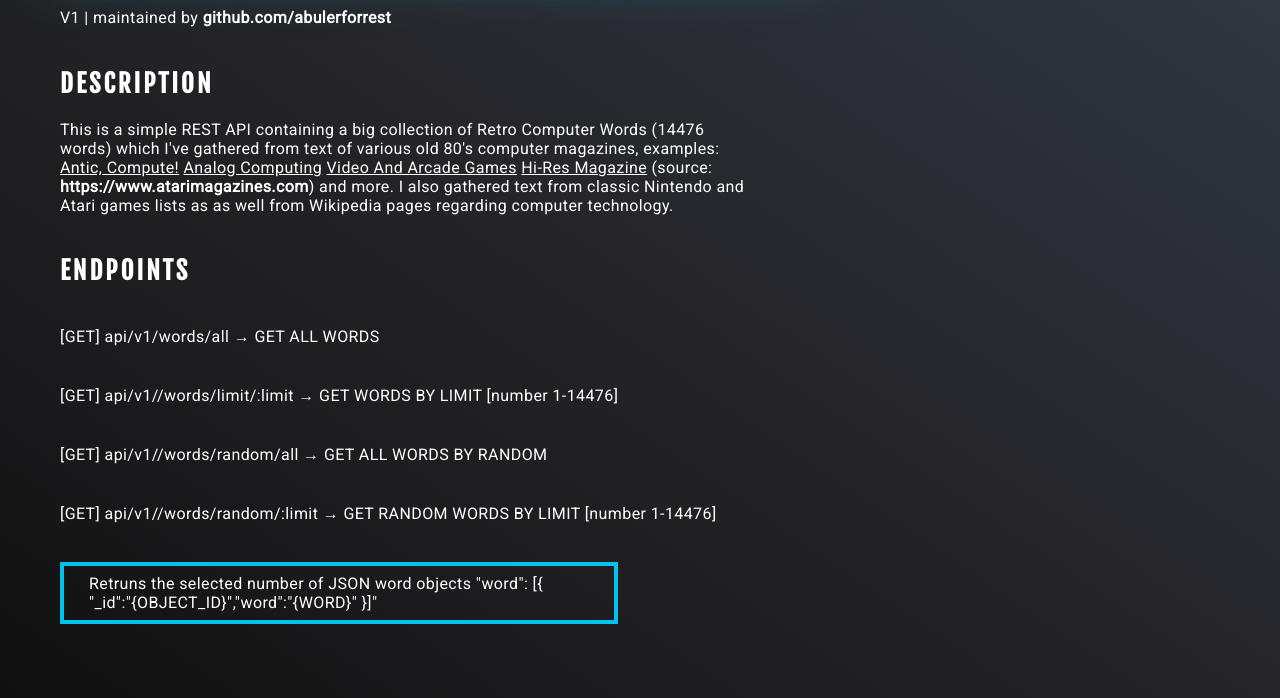
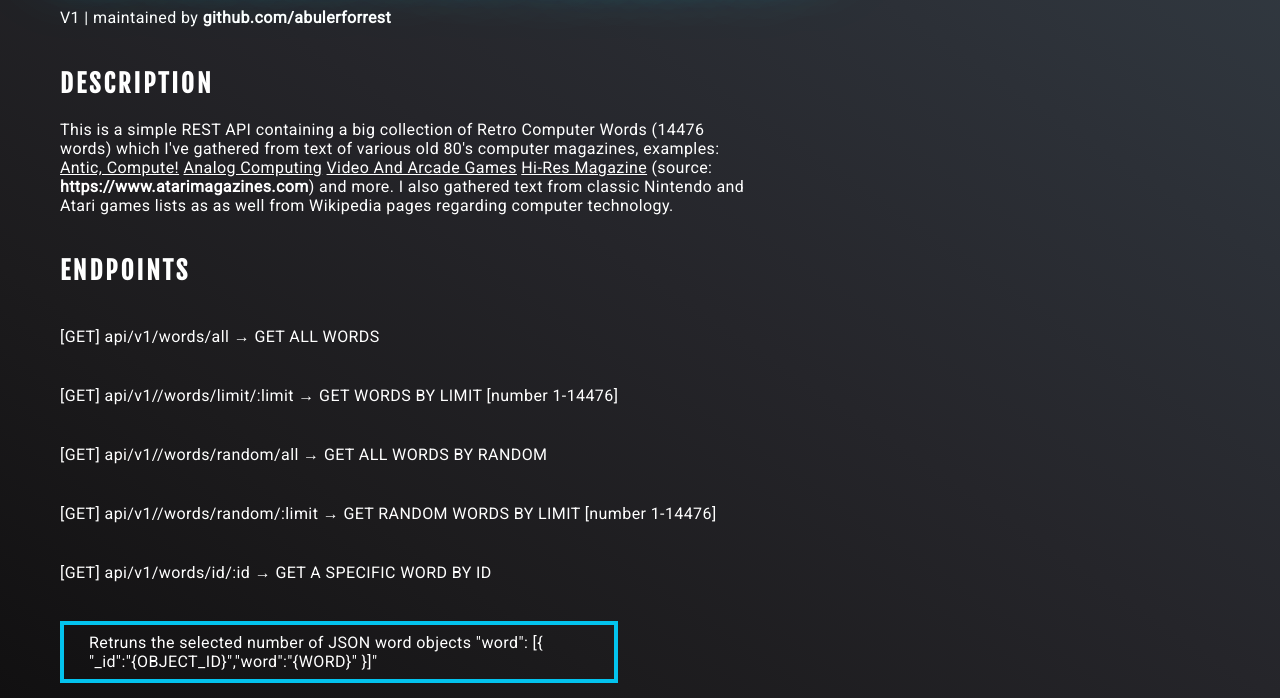
Before and after one commit to abulerforrest/retrocomputer-words-api, a website: page public/index.html in a window 1280 px wide. Shown: the part 170-868 px from the top of the page. Drawn offline with Linux system fonts and the light colour scheme.

Commit message:
Another minor update to frontend text

```diff
--- a/public/index.html
+++ b/public/index.html
@@ -31,6 +31,7 @@
 		<p>[GET] api/v1//words/limit/:limit &#8594; GET WORDS BY LIMIT [number 1-14476]</p>
 		<p>[GET] api/v1//words/random/all &#8594; GET ALL WORDS BY RANDOM</p>
 		<p>[GET] api/v1//words/random/:limit &#8594; GET RANDOM WORDS BY LIMIT [number 1-14476]</p>
+		<p>[GET] api/v1/words/id/:id &#8594; GET A SPECIFIC WORD BY ID</p>
 		<br />
 		<div class="info">
 			Retruns the selected number of JSON word objects "word": [{ "_id":"{OBJECT_ID}","word":"{WORD}" }]"
```
